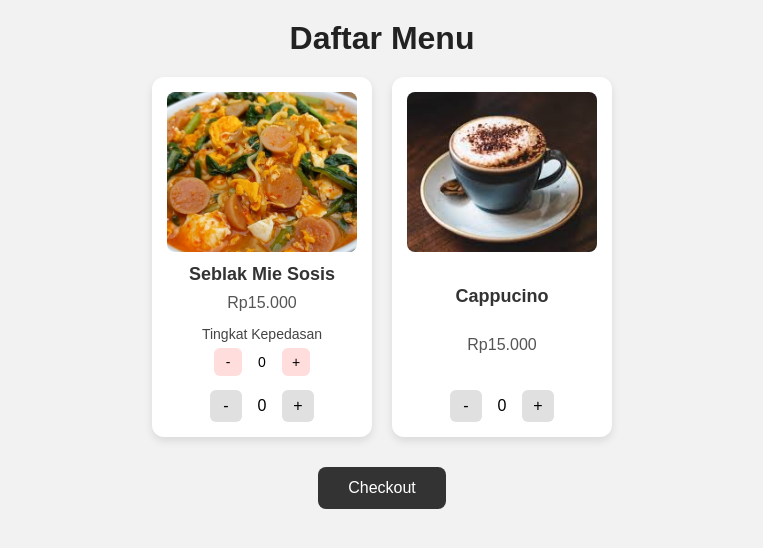
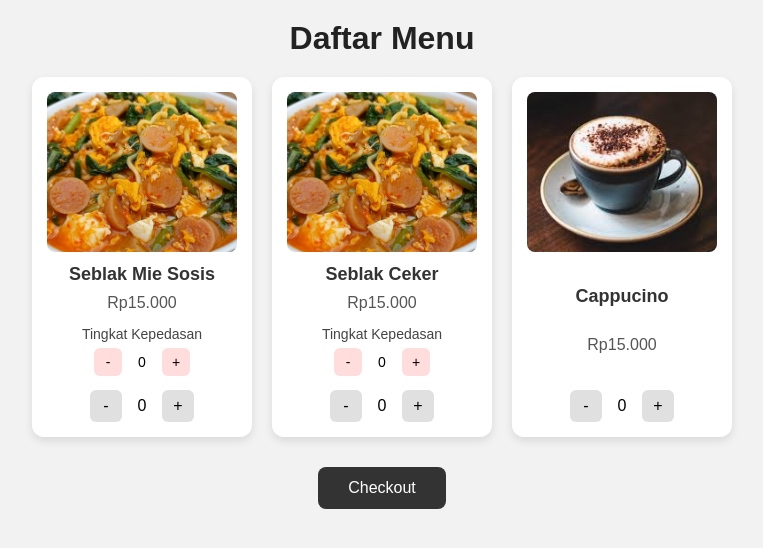
Before and after one commit to sailorr-ui/WebsiteCoffeshop, a plain HTML site: page index.html in a window 1280 px wide. Shown: the whole page, without its empty margins (258-1021 px from the left). Drawn offline with Linux system fonts and the light colour scheme.

Commit message:
Update index.html

```diff
--- a/index.html
+++ b/index.html
@@ -16,6 +16,32 @@
     <div class="produk">
       <img src="https://raw.githubusercontent.com/sailorr-ui/WebsiteCoffeshop/refs/heads/main/seblak%20mie%20sosis.jpg" alt="Seblak Mie Sosis" />
       <h2>Seblak Mie Sosis</h2>
+      <p class="harga">Rp15.000</p>
+
+      <!-- Level Pedas -->
+      <div class="level-pedas">
+        <p class="judul-pedas">Tingkat Kepedasan</p>
+        <div class="pedas-counter">
+          <button class="pedas-minus">-</button>
+          <span class="level-jumlah">0</span>
+          <button class="pedas-plus">+</button>
+        </div>
+      </div>
+
+      <!-- Counter Jumlah -->
+      <div class="counter">
+        <button class="minus">-</button>
+        <span class="jumlah">0</span>
+        <button class="plus">+</button>
+      </div>
+    </div>
+
+ <!-- Produk lainnya tetap sama -->
+
+    <!-- Seblak Ceker -->
+    <div class="produk">
+      <img src="https://raw.githubusercontent.com/sailorr-ui/WebsiteCoffeshop/refs/heads/main/seblak%20mie%20sosis.jpg" alt="Seblak Ceker" />
+      <h2>Seblak Ceker</h2>
       <p class="harga">Rp15.000</p>
 
       <!-- Level Pedas -->
```
